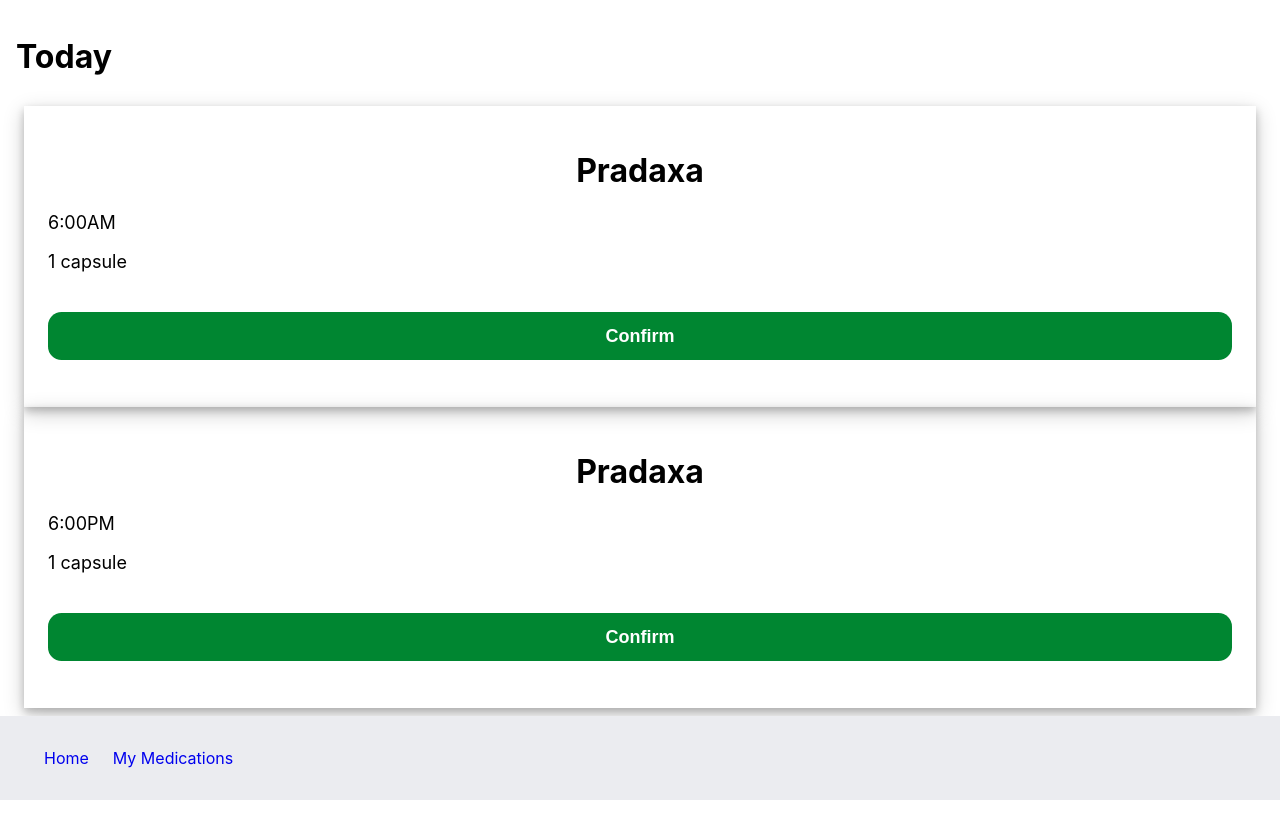
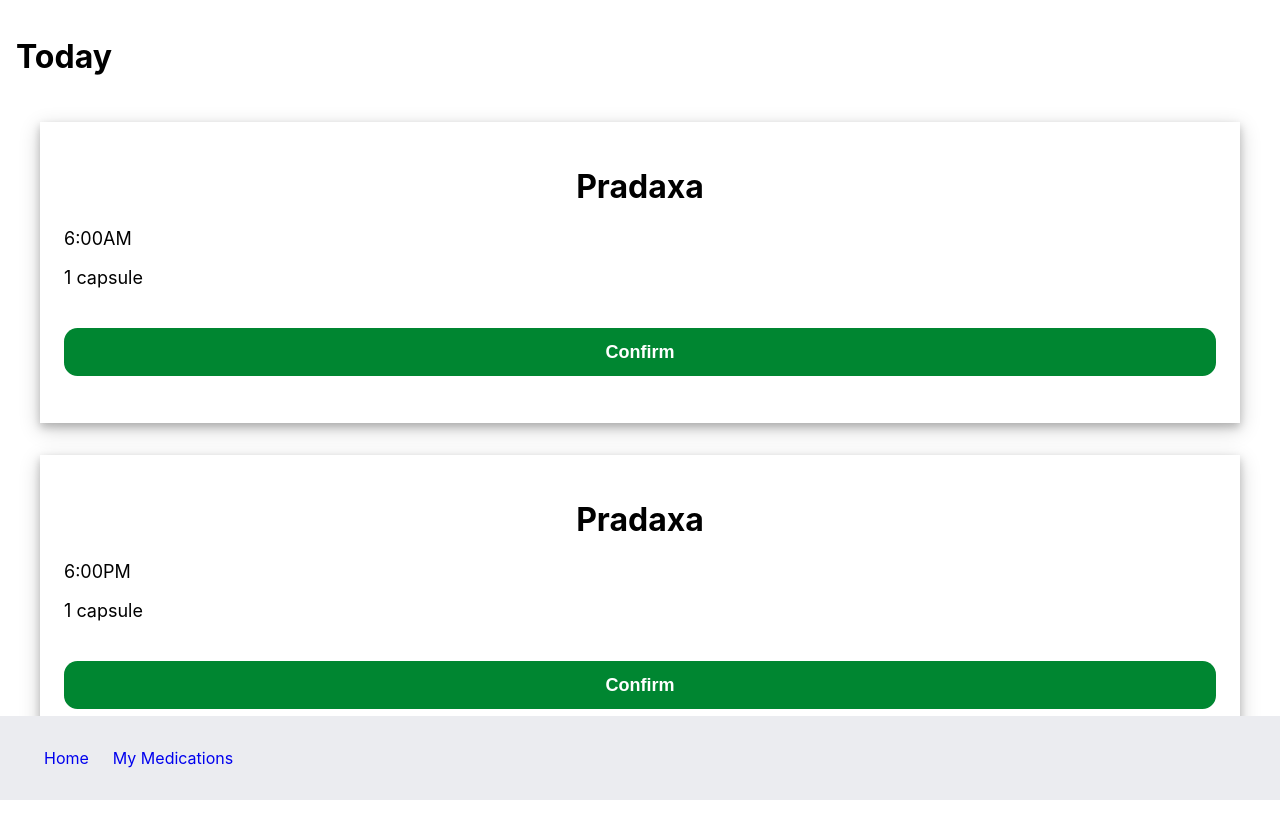
Before and after one commit to AmyJenSandoval/medication-reminder-app, a React (Create React App) app: page / in a window 1280 px wide. Shown: the top 838 px of the page. Before the commit the page ends 812 px from the top, so only its background shows below. Built offline with nearby package versions, Linux system fonts and the light colour scheme.

Commit message:
Add margin between medication cards

```diff
--- a/src/modules/medication/styles/Medication.module.css
+++ b/src/modules/medication/styles/Medication.module.css
@@ -23,6 +23,7 @@
 .card {
   /* box-shadow property to create paper-like cards */
   box-shadow: 0 4px 8px 0 rgba(0, 0, 0, 0.2), 0 6px 20px 0 rgba(0, 0, 0, 0.2);
+  margin: 1em;
 }
 
 .content {
--- a/src/modules/medication/styles/MedicationCard.module.css
+++ b/src/modules/medication/styles/MedicationCard.module.css
@@ -6,6 +6,7 @@
 .card {
   /* box-shadow property to create paper-like cards */
   box-shadow: 0 4px 8px 0 rgba(0, 0, 0, 0.2), 0 6px 20px 0 rgba(0, 0, 0, 0.2);
+  margin: 1em;
 }
 
 .content {
```
